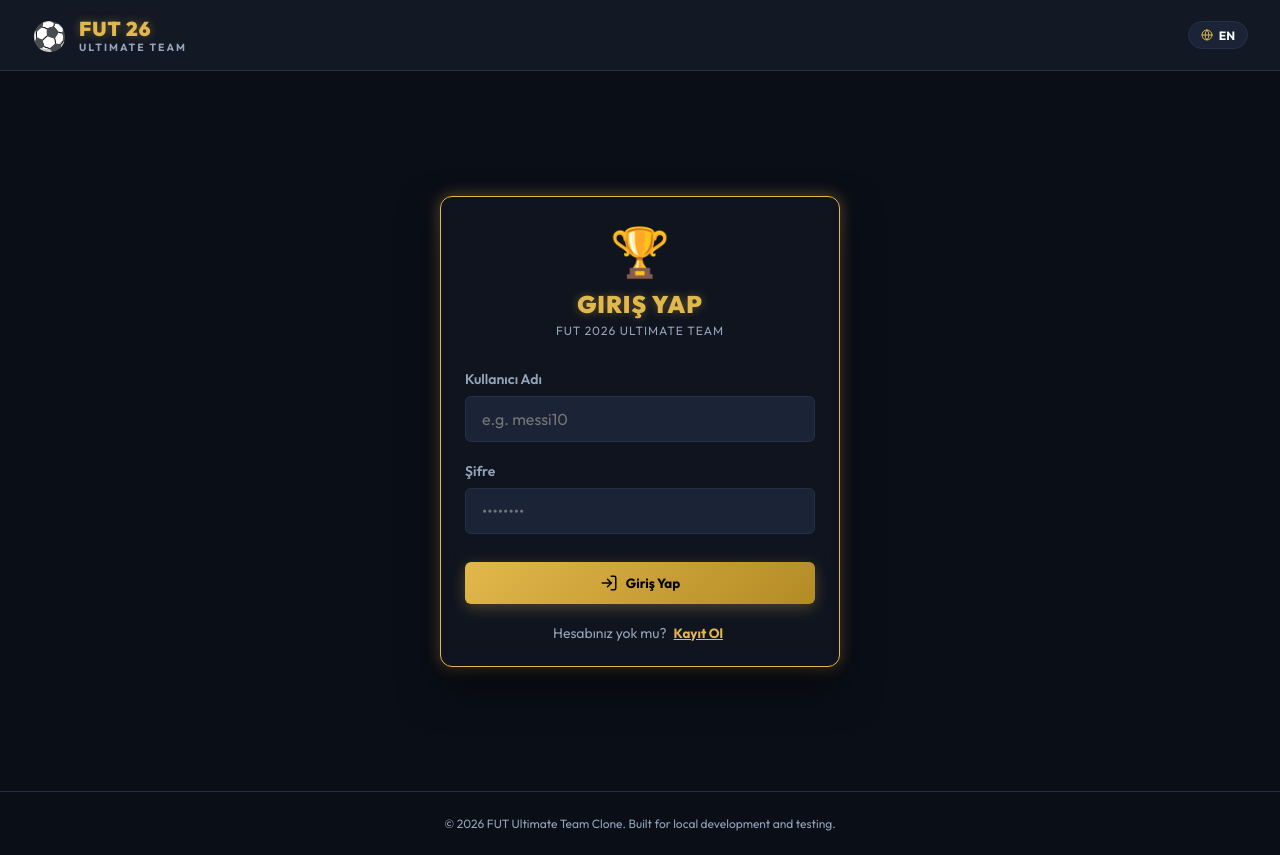
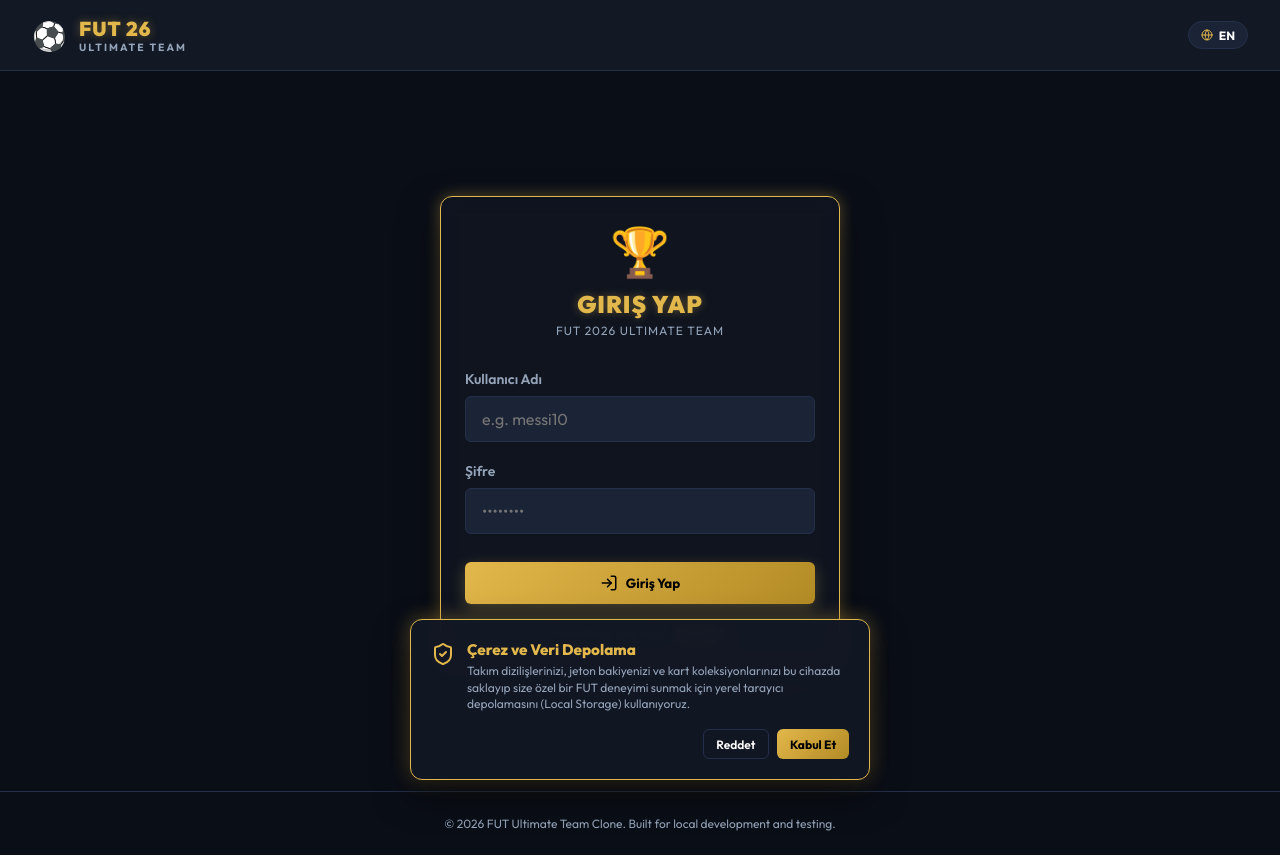
Before and after one commit to tarikdonat/fifa-ultimate-fb, a React (Vite) app: page / in a window 1280 px wide. Built offline with nearby package versions, Linux system fonts and the light colour scheme.

Commit message:
Add modern glassmorphic cookie and local storage consent banner

```diff
--- a/src/App.jsx
+++ b/src/App.jsx
@@ -5,6 +5,7 @@ import DailyPack from './components/DailyPack';
 import MyCollection from './components/MyCollection';
 import SquadBuilder from './components/SquadBuilder';
 import ApiSettings from './components/ApiSettings';
+import CookieBanner from './components/CookieBanner';
 import fallbackPlayers from './data/fallbackPlayers.json';
 
 export default function App() {
@@ -178,6 +179,8 @@ export default function App() {
       }}>
         <p>© 2026 FUT Ultimate Team Clone. Built for local development and testing.</p>
       </footer>
+
+      <CookieBanner lang={lang} />
     </div>
   );
 }
--- /dev/null
+++ b/src/components/CookieBanner.jsx
@@ -0,0 +1,72 @@
+import React, { useState, useEffect } from 'react';
+import { ShieldCheck } from 'lucide-react';
+
+export default function CookieBanner({ lang }) {
+  const [visible, setVisible] = useState(false);
+
+  useEffect(() => {
+    const consent = localStorage.getItem('fut_cookies_accepted');
+    if (!consent) {
+      const timer = setTimeout(() => setVisible(true), 1200);
+      return () => clearTimeout(timer);
+    }
+  }, []);
+
+  const handleAccept = () => {
+    localStorage.setItem('fut_cookies_accepted', 'true');
+    setVisible(false);
+  };
+
+  const handleDecline = () => {
+    localStorage.setItem('fut_cookies_accepted', 'false');
+    setVisible(false);
+  };
+
+  if (!visible) return null;
+
+  return (
+    <div style={{
+      position: 'fixed',
+      bottom: '20px',
+      left: '50%',
+      transform: 'translateX(-50%)',
+      width: 'calc(100% - 32px)',
+      maxWidth: '460px',
+      zIndex: 2000,
+      backgroundColor: 'rgba(18, 24, 36, 0.95)',
+      backdropFilter: 'blur(12px)',
+      WebkitBackdropFilter: 'blur(12px)',
+      border: '1px solid var(--accent-gold)',
+      borderRadius: '12px',
+      boxShadow: '0 15px 35px rgba(0,0,0,0.6), 0 0 20px var(--accent-gold-glow)',
+      padding: '1.25rem',
+      display: 'flex',
+      flexDirection: 'column',
+      gap: '1rem',
+      animation: 'slide-up 0.5s cubic-bezier(0.16, 1, 0.3, 1) forwards'
+    }}>
+      <div style={{ display: 'flex', gap: '0.75rem', alignItems: 'flex-start' }}>
+        <ShieldCheck size={24} color="var(--accent-gold)" style={{ flexShrink: 0, marginTop: '2px' }} />
+        <div>
+          <h4 style={{ margin: 0, fontSize: '0.95rem', fontWeight: '800', color: 'var(--accent-gold)' }}>
+            {lang === 'tr' ? 'Çerez ve Veri Depolama' : 'Cookies & Data Storage'}
+          </h4>
+          <p style={{ margin: '0.25rem 0 0 0', fontSize: '0.75rem', color: 'var(--text-secondary)', lineHeight: '1.4' }}>
+            {lang === 'tr'
+              ? 'Takım dizilişlerinizi, jeton bakiyenizi ve kart koleksiyonlarınızı bu cihazda saklayıp size özel bir FUT deneyimi sunmak için yerel tarayıcı depolamasını (Local Storage) kullanıyoruz.'
+              : 'We use local browser storage (Local Storage) to save your custom squads, coins balance, and card collection to provide a personalized FUT experience on this device.'}
+          </p>
+        </div>
+      </div>
+
+      <div style={{ display: 'flex', gap: '0.5rem', justifyContent: 'flex-end', width: '100%' }}>
+        <button className="btn-secondary" onClick={handleDecline} style={{ fontSize: '0.75rem', padding: '0.4rem 0.8rem' }}>
+          {lang === 'tr' ? 'Reddet' : 'Decline'}
+        </button>
+        <button className="btn-primary" onClick={handleAccept} style={{ fontSize: '0.75rem', padding: '0.4rem 0.8rem', color: '#000', boxShadow: 'none' }}>
+          {lang === 'tr' ? 'Kabul Et' : 'Accept'}
+        </button>
+      </div>
+    </div>
+  );
+}
--- a/src/index.css
+++ b/src/index.css
@@ -915,3 +915,14 @@ body {
     transform: scale(0.38) translateY(-3px) !important;
   }
 }
+
+@keyframes slide-up {
+  from {
+    transform: translate(-50%, 50px);
+    opacity: 0;
+  }
+  to {
+    transform: translate(-50%, 0);
+    opacity: 1;
+  }
+}
```
